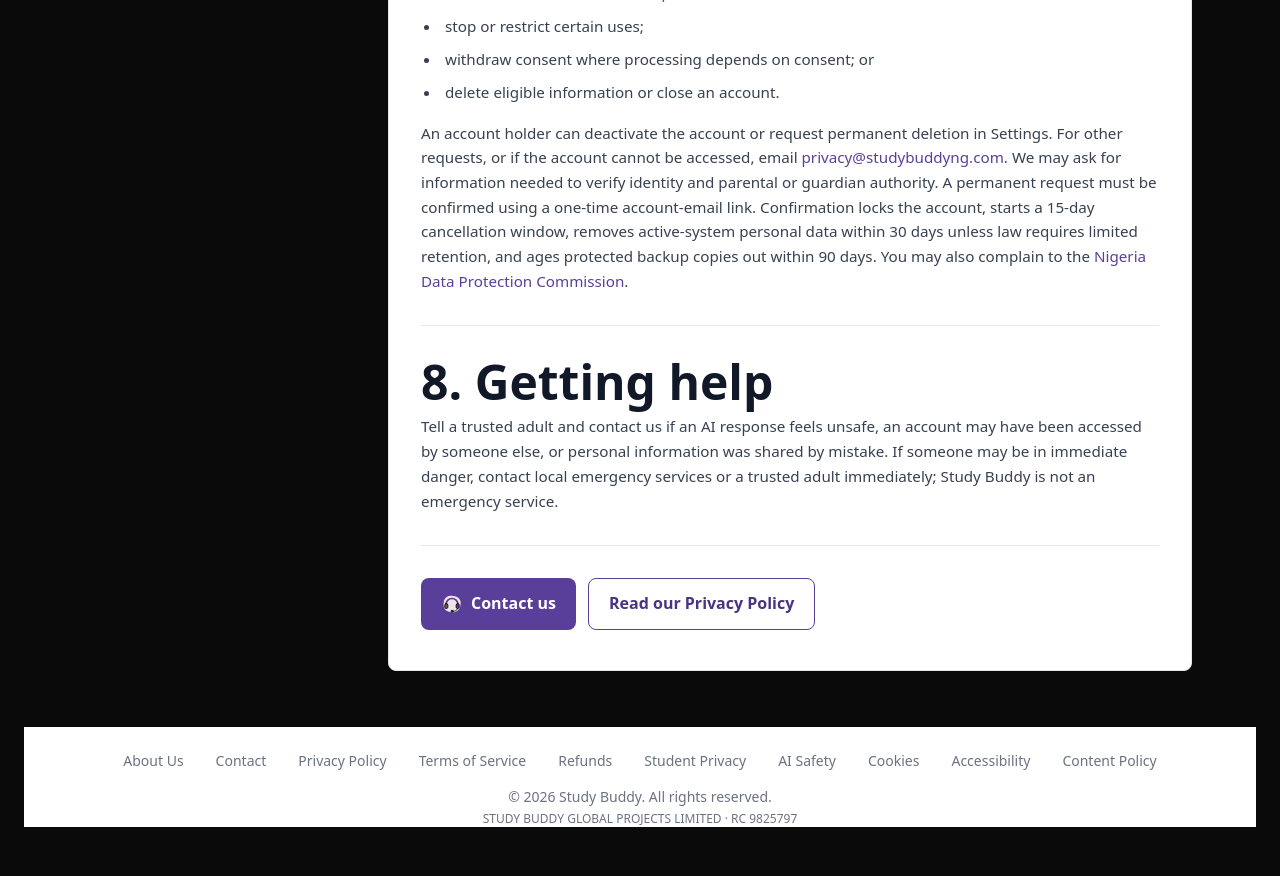
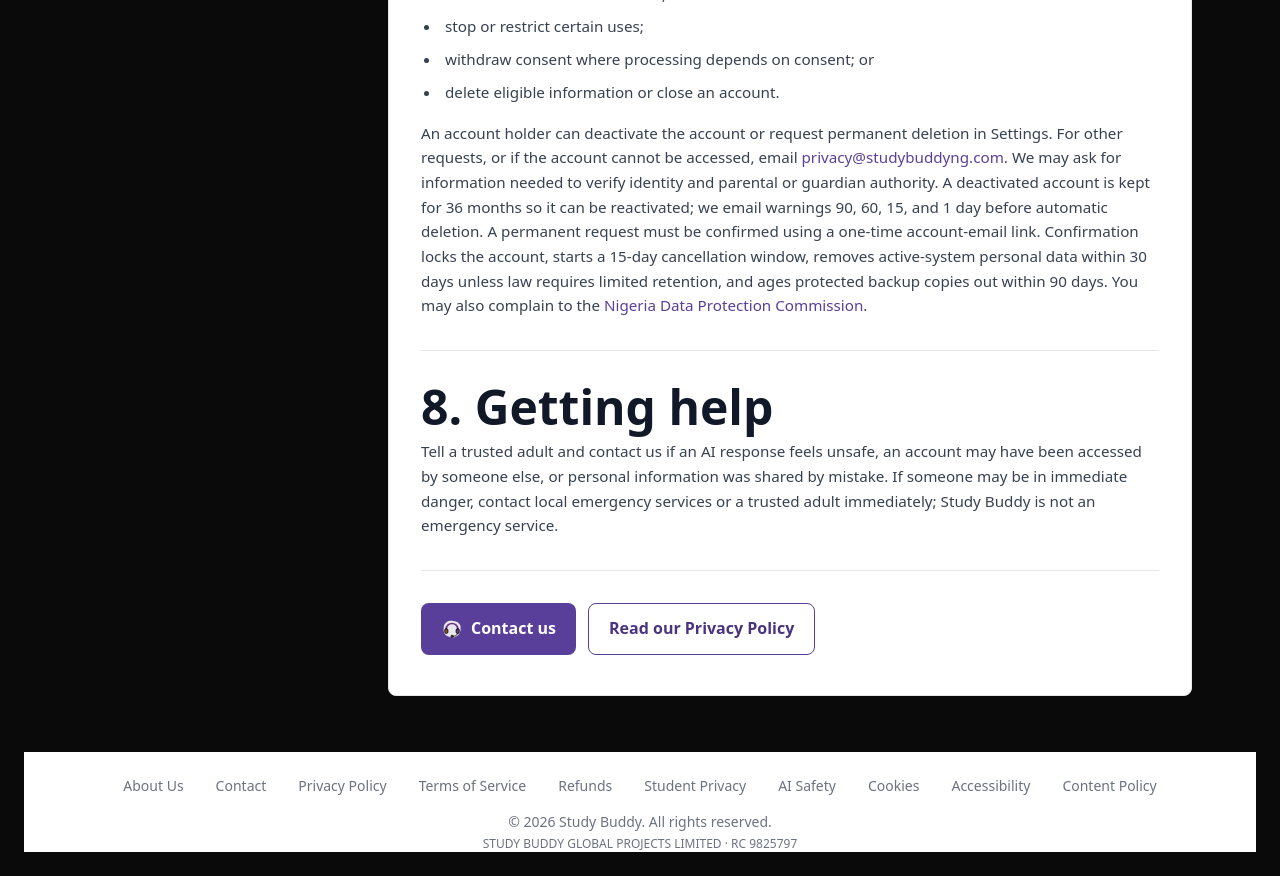
Before and after one commit to studybuddydevelopers/study-buddy-v2, a Next.js app: page /parent-student-privacy in a window 1280 px wide. Shown: the part 2900-3776 px from the top of the page. Before the commit the page ends 3751 px from the top, so only its background shows below. Built offline with nearby package versions, Linux system fonts and the light colour scheme; no server answers.

Commit message:
fix(privacy): update account deletion policy
Clarified the account deactivation period and reactivation process.

Added details about email warnings prior to automatic deletion.

```diff
--- a/app/parent-student-privacy/page.tsx
+++ b/app/parent-student-privacy/page.tsx
@@ -160,7 +160,9 @@ const sections: PolicyDocumentSection[] = [
           deletion in Settings. For other requests, or if the account cannot be
           accessed, email <a href={`mailto:${PRIVACY_EMAIL}`}>{PRIVACY_EMAIL}</a>.
           We may ask for information needed to verify identity and parental or
-          guardian authority. A permanent request must be confirmed using a
+          guardian authority. A deactivated account is kept for 36 months so it
+          can be reactivated; we email warnings 90, 60, 15, and 1 day before
+          automatic deletion. A permanent request must be confirmed using a
           one-time account-email link. Confirmation locks the account, starts a
           15-day cancellation window, removes active-system personal data within
           30 days unless law requires limited retention, and ages protected
```
